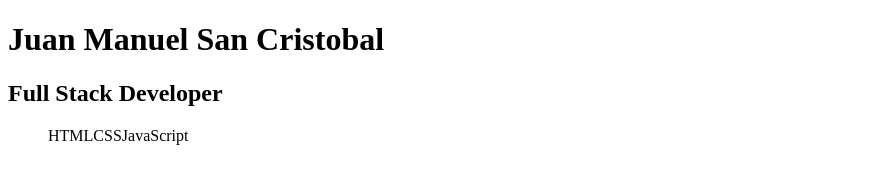
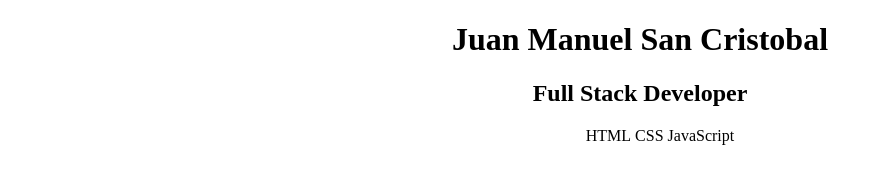
Before and after one commit to 4GeeksAcademy/juan-MSCC-pre-work-clase2, a plain HTML site: page index.html in a window 1280 px wide. Shown: the whole page, without its empty margins (0-881 px from the left). Drawn offline with Linux system fonts and the light colour scheme.

Commit message:
My Second Commit

```diff
--- a/index.html
+++ b/index.html
@@ -7,8 +7,10 @@
     <title>Mi hoja de vida</title>
 </head>
 <body>
-    <h1>Juan Manuel San Cristobal</h1>
-    <h2>Full Stack Developer</h2>
-    <ul><li>HTML</li>  <li>CSS</li> <li>JavaScript</li></ul>
+    <div class="header">
+        <h1>Juan Manuel San Cristobal</h1>
+        <h2>Full Stack Developer</h2>
+        <ul><li>HTML</li>  <li>CSS</li> <li>JavaScript</li></ul>
+    </div>
 </body>
 </html>
--- a/style.css
+++ b/style.css
@@ -1,8 +1,14 @@
+.header {
+    margin: auto;
+    text-align: center;
+}
+
 ul{
-    display: flex;
+    display: block;
 }
 
 li {
     display: inline-block;
     text-decoration: none;
+    /*margin: 0 5px 0 5px;*/
 }
```
